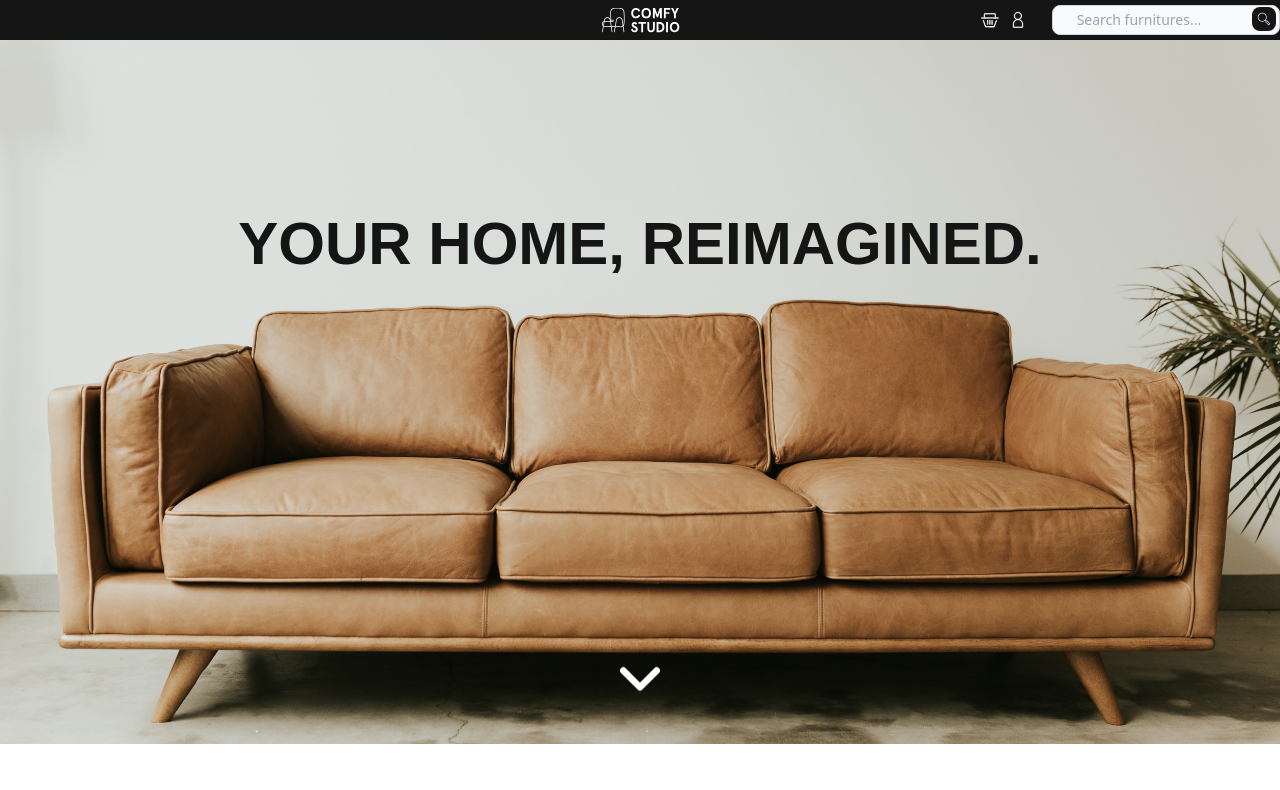
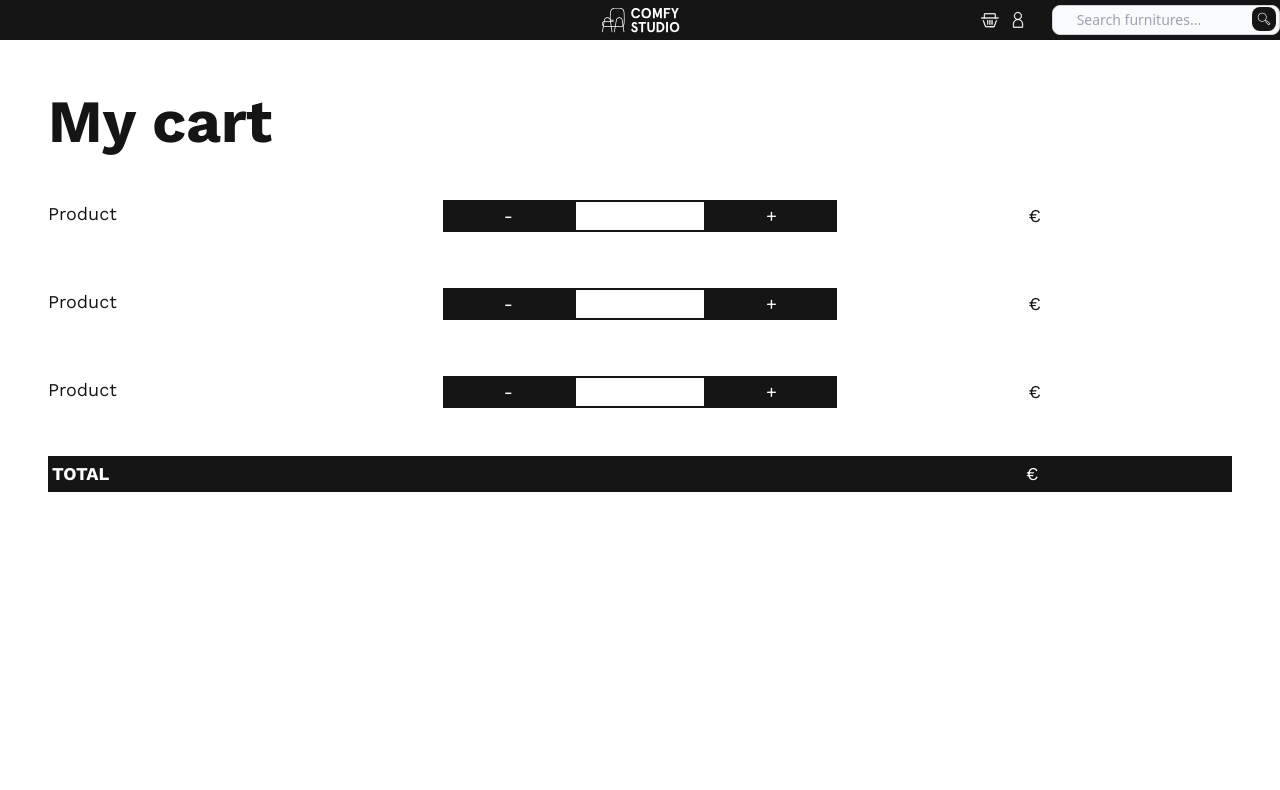
Before and after one commit to adatechschool/projet_collectif_vente_de_meubles-team_studio, a React (Create React App) app in the folder client/: page /cart in a window 1280 px wide. Shown: the top 790 px of the page. Built offline with nearby package versions, Linux system fonts and the light colour scheme; no server answers; a web font is replaced by a local one.

Commit message:
handle cart

```diff
--- a/client/src/App.js
+++ b/client/src/App.js
@@ -4,6 +4,7 @@ import {Routes, Route} from 'react-router-dom';
 import Navbar from './components/Navbar';
 import Banner from './components/Banner';
 import {Login} from './pages/Login';
+import {Cart} from './pages/Cart';
 import {Informations} from './pages/Informations'
 import Fetching from './components/Fetching';
 import Footer from './components/Footer';
@@ -12,11 +13,13 @@ function App() {
   return (
     <div>
       <Navbar/>
+      <Cart/>
       <Banner />
       <>
       <Routes>
         <Route path='/login' element={<Login/>}/>
         <Route path='/informations' element={<Informations/>}/>
+        <Route path='/cart' element={<Cart/>}/>
       </Routes>
       </>
       <DisplayCards/>
--- /dev/null
+++ b/client/src/pages/Cart.js
@@ -0,0 +1,43 @@
+import React from 'react'
+
+export function Cart() {
+    let price;
+    return (
+      <div className='h-screen w-full my-10 p-12 text-[#151515] font-worksans text-6xl py-3'>
+        <div>
+            <h1 className='font-bold'>My cart</h1>
+        </div>
+        <div className="grid grid-cols-3 gap-0 text-lg my-10 py-2">
+            <div>Product</div>
+            <div className="grid grid-cols-3 gap-0">
+                <button className='bg-[#151515] text-white'>-</button>
+                <input name='qty' className='border-solid border-2 border-[#151515]'/>
+                <button className='bg-[#151515] text-white'>+</button>
+            </div>
+            <div className='flex items-center justify-center'>{price}€</div>
+        </div>
+        <div className="grid grid-cols-3 gap-0 text-lg py-2">
+            <div>Product</div>
+            <div className="grid grid-cols-3 gap-0">
+                <button className='bg-[#151515] text-white'>-</button>
+                <input name='qty' className='border-solid border-2 border-[#151515]'/>
+                <button className='bg-[#151515] text-white'>+</button>
+            </div>
+            <div className='flex items-center justify-center'>{price}€</div>
+        </div>
+        <div className="grid grid-cols-3 gap-0 text-lg my-10 py-2">
+            <div>Product</div>
+            <div className="grid grid-cols-3 gap-0">
+                <button className='bg-[#151515] text-white'>-</button>
+                <input name='qty' className='border-solid border-2 border-[#151515]'/>
+                <button className='bg-[#151515] text-white'>+</button>
+            </div>
+            <div className='flex items-center justify-center'>{price}€</div>
+        </div>
+        <div className='grid grid-cols-3 my-4 p-1 bg-[#151515] text-white text-lg'>
+            <div className='col-span-2 text-lg font-bold '>TOTAL</div>
+            <div className='flex items-center justify-center'>{price}€</div>
+        </div>
+      </div>
+    )
+}
```
